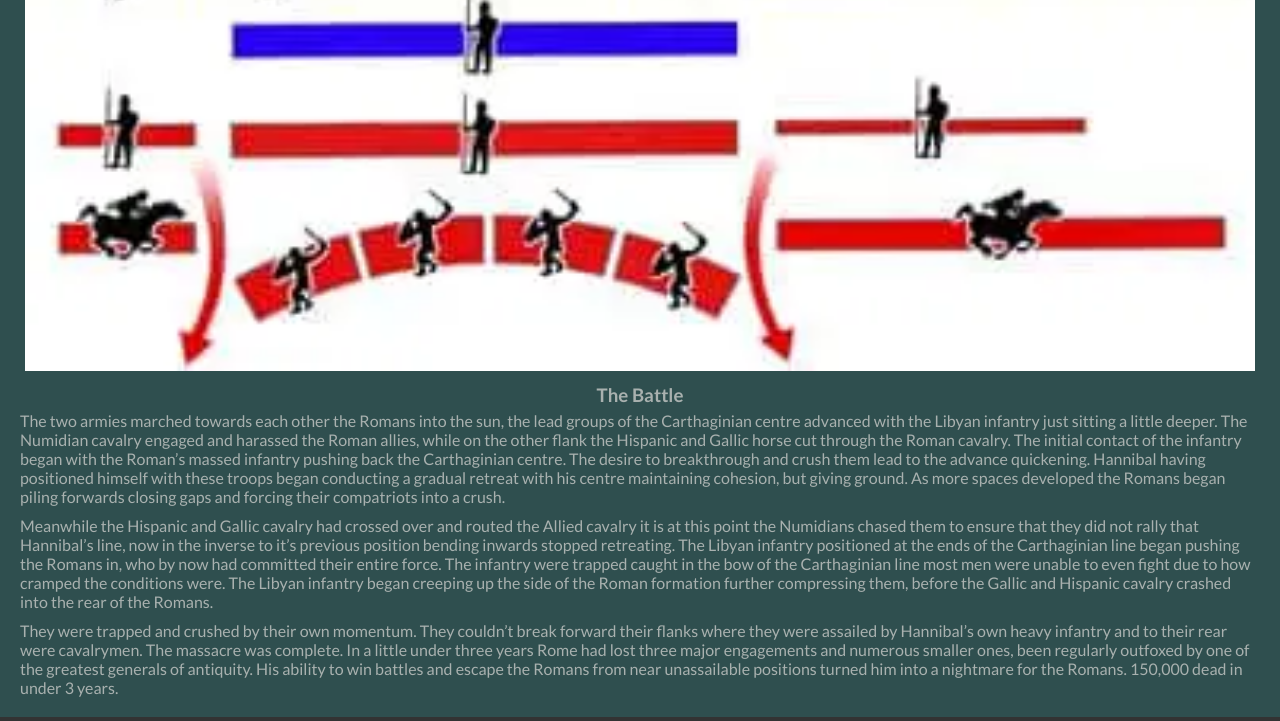
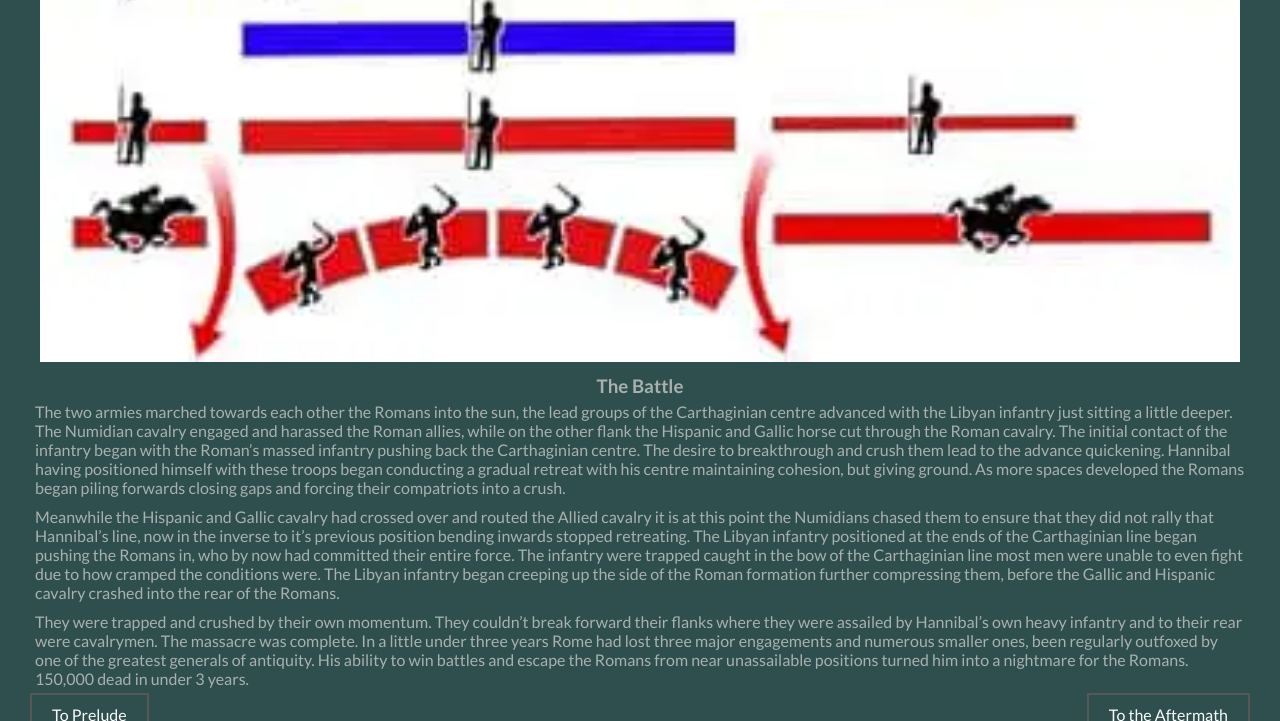
Before and after one commit to YDub12/project-one-final, a plain HTML site: page battle.html in a window 1280 px wide. Shown: the part 2136-2857 px from the top of the page. Drawn offline with Linux system fonts and the light colour scheme.

Commit message:
buttons added to the bottom of all pages and tested, image added to prelude

```diff
--- a/assets/style.css
+++ b/assets/style.css
@@ -98,11 +98,18 @@ main {
     text-align: center;
     box-sizing: border-box;
 }
+#video-content {
+    align-items: center;
+    position: relative;
+    margin: 0;
+    padding: 15px;
+}
 #main-content {
     margin: 0;
-    padding: 5px;
+    padding: 20px 20px 40px;
     color: #a9b1af;
     text-align: center;
+    position: relative;
 }
 #main-content p {
     padding: 5px;
@@ -123,6 +130,24 @@ th, td {
     padding: 8px;
     text-align: left;
 }
+.next-page {
+    display: inline-block;
+    padding: 10px 20px;
+    color: #fafafa;
+    text-decoration: none;
+    border: 2px solid #575757;
+    position: absolute;
+    right: 20px;
+}
+.previous-page {
+    display: inline-block;
+    padding: 10px 20px;
+    color: #fafafa;
+    text-decoration: none;
+    border: 2px solid #575757;
+    position: absolute;
+    left: 20px;
+}
 footer {
     background-color: #333;
     color: white;
--- a/battle.html
+++ b/battle.html
@@ -3,7 +3,7 @@
 <head>
     <meta charset="UTF-8">
     <meta name="viewport" content="width=device-width, initial-scale=1.0">
-    <title>Document</title>
+    <title>Battle</title>
     <link rel="stylesheet" href="/assets/style.css">
 </head>
 <body>
@@ -106,6 +106,8 @@
                 The massacre was complete. In a little under three years Rome had lost three major engagements and numerous smaller ones, been regularly outfoxed by one of the greatest generals of antiquity.
                 His ability to win battles and escape the Romans from near unassailable positions turned him into a nightmare for the Romans. 150,000 dead in under 3 years.
             </p>
+            <a href="aftermath.html" class="next-page">To the Aftermath</a>
+            <a href="prelude.html" class="previous-page">To Prelude</a>
         </article>
     </main>
     <footer>
```
Also changed, not shown: aftermath.html (+2 -1 lines), index.html (+1 -1 lines), prelude.html (+6 -3 lines), assets/images/hannibal-march.webp (added).
